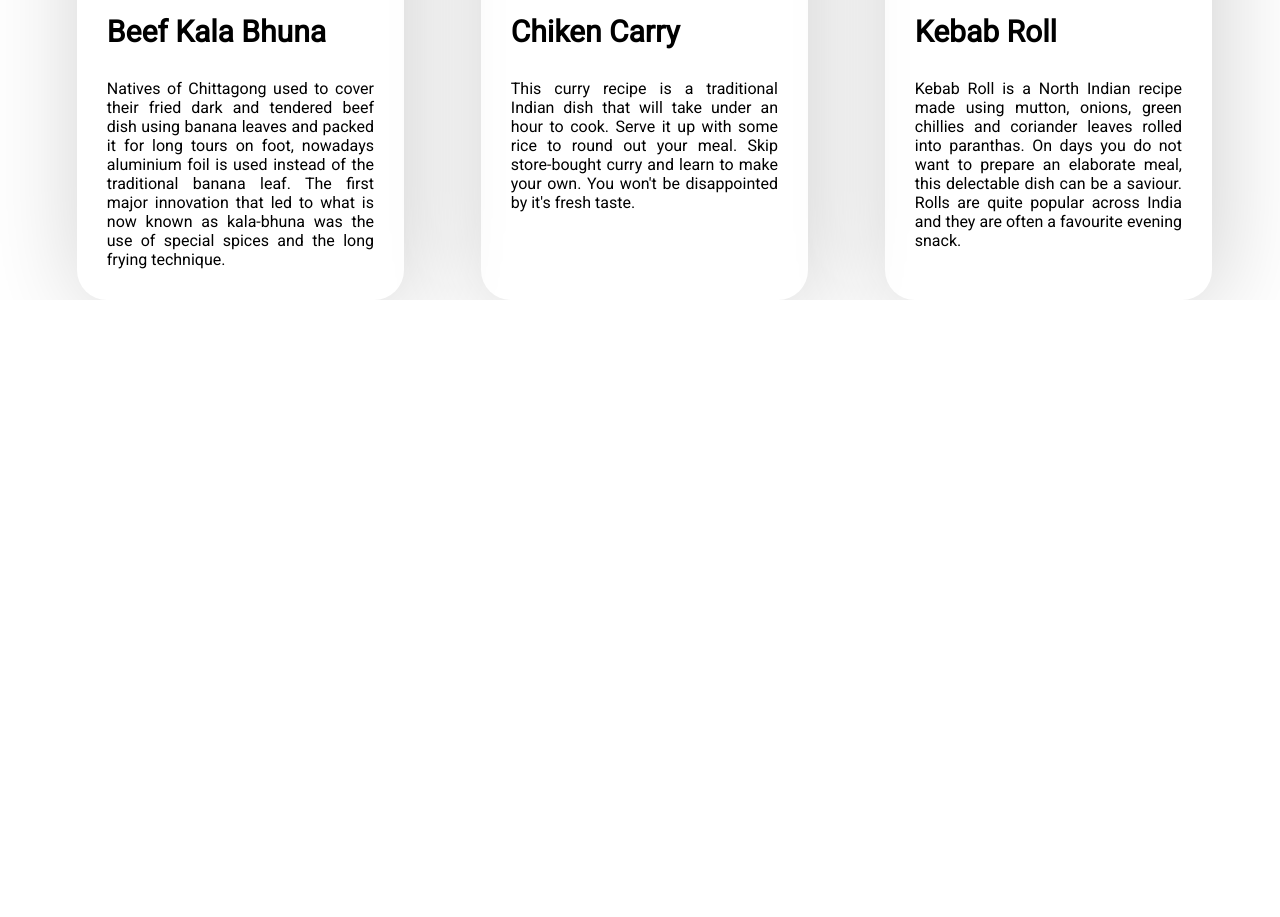
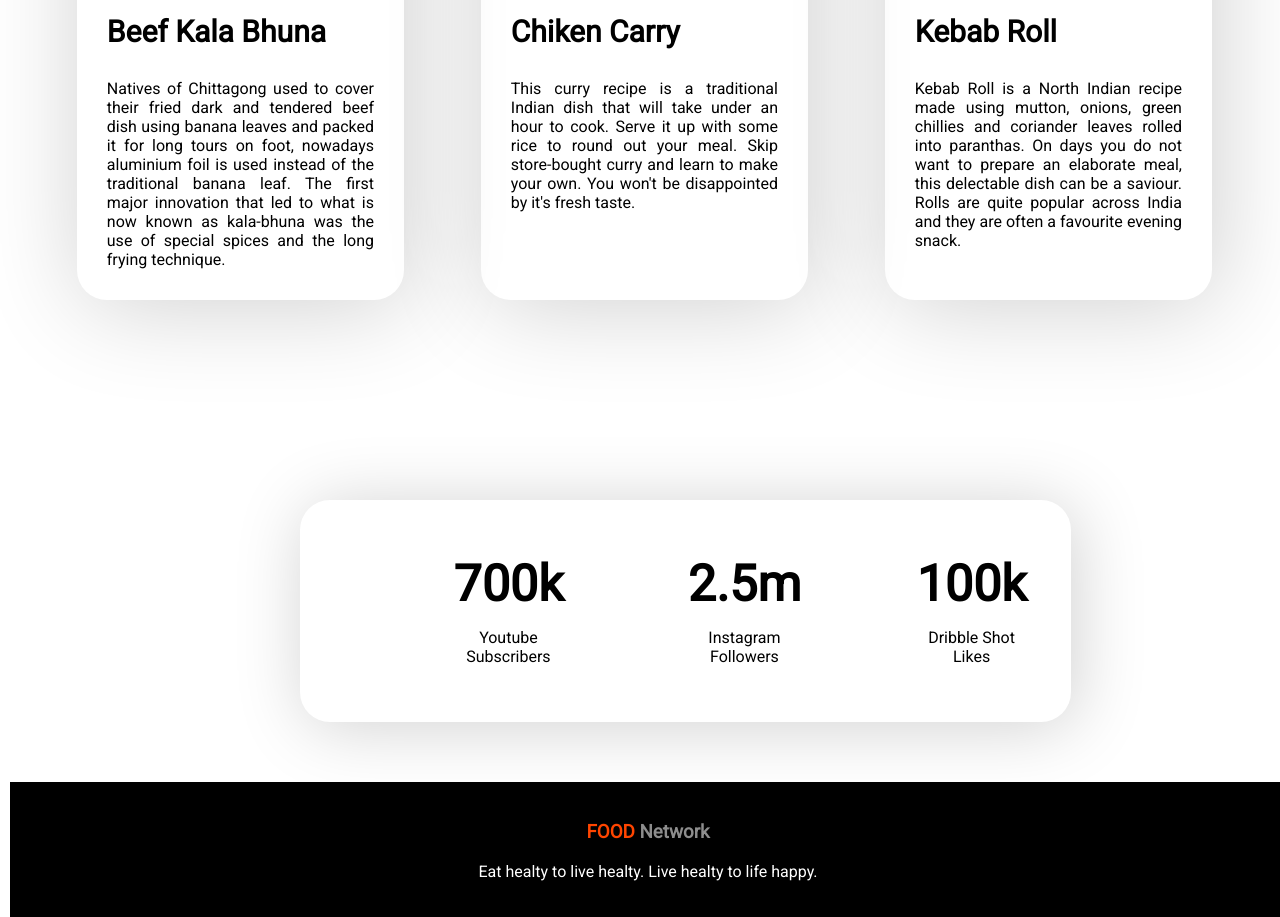
Before and after one commit to showkhin1997/food-network, a plain HTML site: page index.html in a window 1280 px wide. Shown: the part 1702-2619 px from the top of the page. Before the commit the page ends 2002 px from the top, so only its background shows below. Drawn offline with Linux system fonts and the light colour scheme.

Commit message:
template design done

```diff
--- a/index.html
+++ b/index.html
@@ -56,7 +56,6 @@
                 of all levels. We serve foods in a clean, cozy and friendly environment as to maintain a lasting
                 friendship with our customers.</p>
         </div>
-
         <div class="top-banner">
             <div class="recipi-items">
                 <img src="images/kalavuna.jpg" alt="kalavuna">
@@ -83,6 +82,28 @@
             </div>
         </div>
     </section>
+
+    <section class="followers-information top-banner">
+        <div class="followers-details">
+            <h2>700k</h2>
+            <p>Youtube Subscribers</p>
+        </div>
+        <div class="followers-details">
+            <h2>2.5m</h2>
+            <p>Instagram Followers</p>
+        </div>
+        <div class="followers-details">
+            <h2>100k</h2>
+            <p>Dribble Shot Likes</p>
+        </div>
+    </section>
+
+    <section class="footer">
+        <footer>
+            <h3><span class="skip-color">FOOD</span> <span class="network">Network</span></h3>
+            <p>Eat healty to live healty. Live healty to life happy.</p>
+        </footer>
+    </section>
 </body>
 
 </html>
--- a/style.css
+++ b/style.css
@@ -2,6 +2,7 @@ body{
     font-family: 'Roboto', sans-serif;
     width: 120%;
     margin: 0;
+    padding: 0;
 }
 .top-banner{
     display: flex;
@@ -95,3 +96,33 @@ body{
     text-align: justify;
     padding: 5px 20px;
 }
+.followers-information{
+    padding: 40px;
+    margin-top: 200px;
+    margin-left: 300px;
+    box-shadow: 5px 5px 70px rgb(209, 209, 209);
+    width: 45%;
+    border-radius: 30px;
+}
+.followers-details{
+    margin-left: 100px;
+    text-align: center;
+}
+.followers-details h2{
+    font-size: 50px;
+    line-height: 5px;
+}
+.footer{
+    margin-top: 60px;
+    background-color: black;
+    text-align: center;
+    margin-right: 250px;
+    margin-left: 10px;
+    padding: 20px
+}
+.network{
+    color: rgb(141, 141, 141);
+}
+.footer p{
+    color: white;
+}
```
